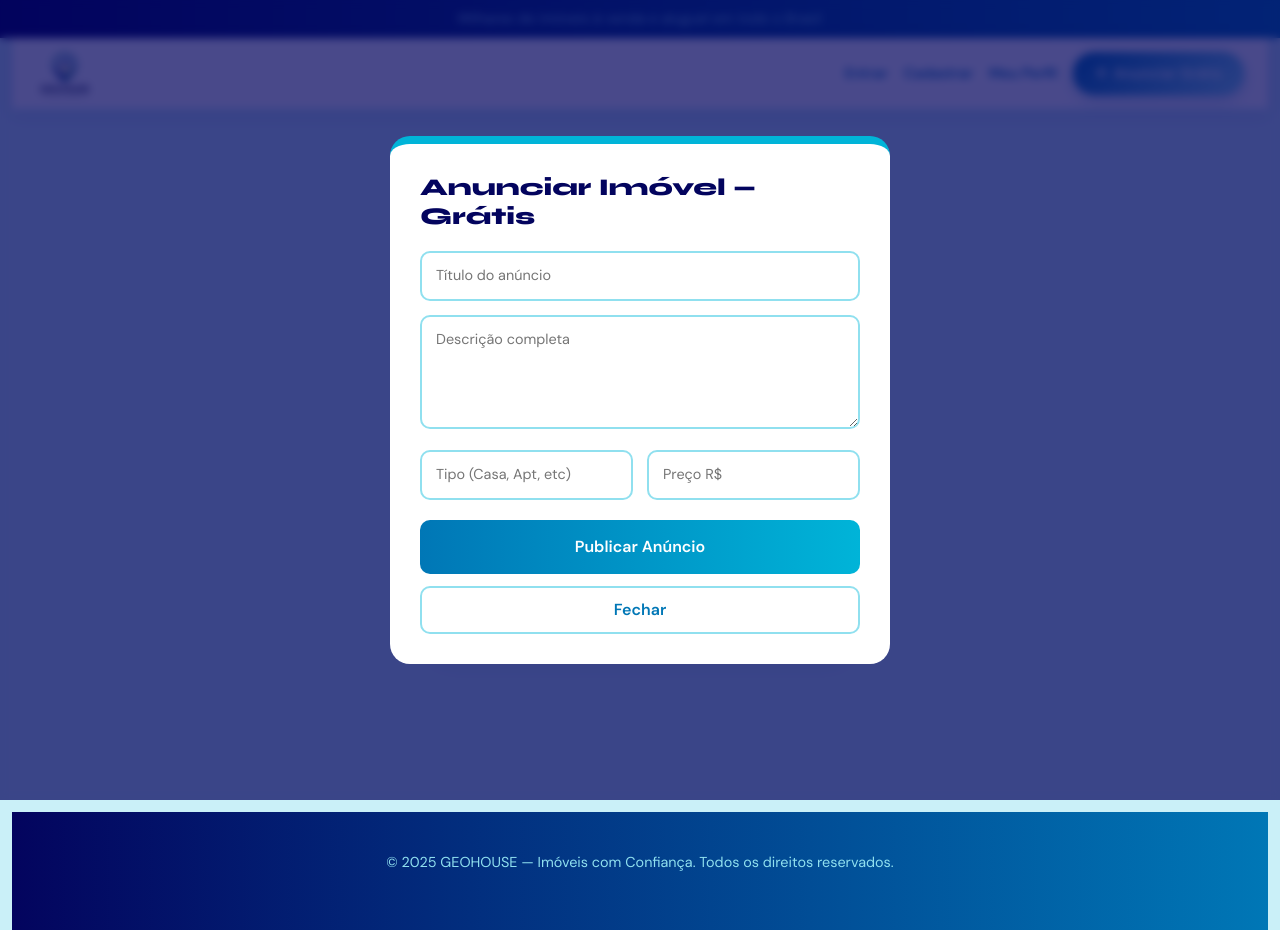
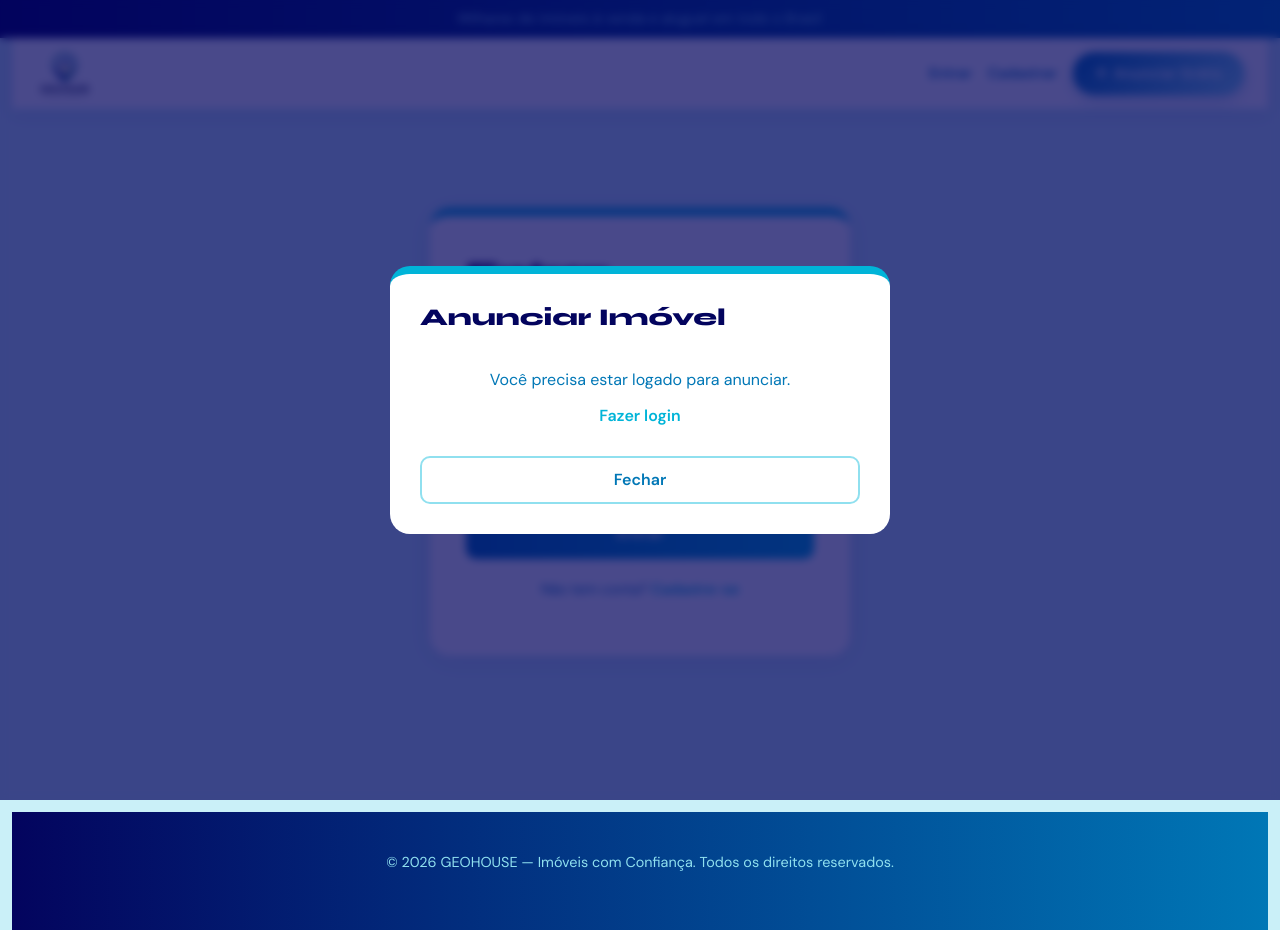
Before and after one commit to jaeno198/cotokin, a Vue app: page /login in a window 1280 px wide. Both pictures are taken after a click on the button "Anunciar Grátis". Built offline with nearby package versions, Linux system fonts and the light colour scheme.

Commit message:
app.vue com apic

```diff
--- a/src/App.vue
+++ b/src/App.vue
@@ -1,23 +1,26 @@
 <template>
   <div id="app">
 
-    <!-- TOP BAR — fora do container para ocupar 100% da largura -->
     <div class="top-bar">
       Milhares de imóveis à venda e aluguel em todo o Brasil
     </div>
 
     <div class="container-fluid">
 
-      <!-- NAVBAR -->
       <header>
         <nav>
           <router-link to="/">
             <img src="@/assets/img/logos/logo.jpeg" alt="GeoHouse" />
           </router-link>
           <div class="nav-actions">
+            <template v-if="!usuarioLogado">
               <router-link to="/login">Entrar</router-link>
               <router-link to="/cadastro">Cadastrar</router-link>
+            </template>
+            <template v-else>
               <router-link to="/perfil">Meu Perfil</router-link>
+              <button class="btn-sair-nav" @click="fazerLogout">Sair</button>
+            </template>
             <button class="btn-anunciar" @click="modalAberto = true">
               <i class="fas fa-plus"></i> Anunciar Grátis
             </button>
@@ -25,27 +28,38 @@
         </nav>
       </header>
 
-      <!-- CONTEÚDO DA ROTA -->
       <router-view :search-query="searchQuery" />
 
-      <!-- FOOTER -->
       <footer>
-        <p>© 2025 GEOHOUSE — Imóveis com Confiança. Todos os direitos reservados.</p>
+        <p>© 2026 GEOHOUSE — Imóveis com Confiança. Todos os direitos reservados.</p>
       </footer>
 
     </div>
 
-    <!-- MODAL — fora do container para sobrepor tudo -->
+    <!-- MODAL ANUNCIAR -->
     <div v-if="modalAberto" class="modal-overlay" @click.self="modalAberto = false">
       <div class="modal-box">
-        <h2>Anunciar Imóvel — Grátis</h2>
-        <input v-model="novoAnuncio.titulo" type="text" placeholder="Título do anúncio" />
+        <h2>Anunciar Imóvel</h2>
+
+        <div v-if="!usuarioLogado" class="modal-aviso">
+          <p>Você precisa estar logado para anunciar.</p>
+          <router-link to="/login" @click="modalAberto = false">Fazer login</router-link>
+        </div>
+
+        <template v-else>
+          <input v-model="novoAnuncio.titulo"   type="text"   placeholder="Título do anúncio" />
           <textarea v-model="novoAnuncio.descricao" placeholder="Descrição completa" rows="4"></textarea>
           <div class="modal-grid">
-          <input v-model="novoAnuncio.tipo" type="text" placeholder="Tipo (Casa, Apt, etc)" />
+            <input v-model="novoAnuncio.tipo"  type="text"   placeholder="Tipo (Casa, Apt, etc)" />
             <input v-model="novoAnuncio.preco" type="number" placeholder="Preço R$" />
           </div>
-        <button class="btn-publicar" @click="publicarAnuncio">Publicar Anúncio</button>
+          <p v-if="erroModal" class="erro-modal">{{ erroModal }}</p>
+          <p v-if="sucessoModal" class="sucesso-modal">{{ sucessoModal }}</p>
+          <button class="btn-publicar" @click="publicarAnuncio" :disabled="enviando">
+            {{ enviando ? 'Publicando...' : 'Publicar Anúncio' }}
+          </button>
+        </template>
+
         <button class="btn-fechar" @click="modalAberto = false">Fechar</button>
       </div>
     </div>
@@ -54,22 +68,45 @@
 </template>
 
 <script setup>
-import { ref } from 'vue'
+import { ref, computed, onMounted } from 'vue'
+import { useRouter } from 'vue-router'
+import { logout } from '@/services/api.js'
 
-const searchQuery = ref('')
-const modalAberto = ref(false)
+const router       = useRouter()
+const searchQuery  = ref('')
+const modalAberto  = ref(false)
+const enviando     = ref(false)
+const erroModal    = ref('')
+const sucessoModal = ref('')
 
 const novoAnuncio = ref({
-  titulo: '',
-  descricao: '',
-  tipo: '',
-  preco: null,
+  titulo: '', descricao: '', tipo: '', preco: null,
 })
 
-function publicarAnuncio() {
-  alert('✅ Anúncio publicado com sucesso!')
+const usuarioLogado = computed(() => !!localStorage.getItem('access_token'))
+
+async function publicarAnuncio() {
+  erroModal.value = ''
+  if (!novoAnuncio.value.titulo || !novoAnuncio.value.preco) {
+    erroModal.value = 'Preencha pelo menos o título e o preço.'
+    return
+  }
+  enviando.value = true
+  try {
+    // Por hora redireciona para o backend quando integração de imóveis estiver pronta
+    sucessoModal.value = '✅ Anúncio enviado! Em breve aparecerá na listagem.'
     novoAnuncio.value = { titulo: '', descricao: '', tipo: '', preco: null }
-  modalAberto.value = false
+    setTimeout(() => { modalAberto.value = false; sucessoModal.value = '' }, 2000)
+  } catch (e) {
+    erroModal.value = e.message || 'Erro ao publicar.'
+  } finally {
+    enviando.value = false
+  }
+}
+
+function fazerLogout() {
+  logout()
+  router.push('/login')
 }
 </script>
 
@@ -81,4 +118,21 @@ header nav a img {
   width: auto;
   object-fit: contain;
 }
+.btn-sair-nav {
+  background: transparent;
+  border: 1px solid var(--agua-cristalina, #ccc);
+  border-radius: 6px;
+  padding: 6px 14px;
+  cursor: pointer;
+  font-family: 'DM Sans', sans-serif;
+  font-size: 0.9rem;
+  color: var(--azul-corporativo, #0077B6);
+  transition: background 0.2s;
+}
+.btn-sair-nav:hover { background: var(--brisa-suave, #f0f8ff); }
+.modal-aviso { text-align: center; padding: 1rem 0; }
+.modal-aviso p { margin-bottom: 12px; color: var(--azul-corporativo, #555); }
+.modal-aviso a { color: var(--ceu-tecnologico, #0077B6); font-weight: 700; text-decoration: none; }
+.erro-modal { color: #dc2626; font-size: 0.85rem; margin-top: 8px; }
+.sucesso-modal { color: #16a34a; font-size: 0.85rem; margin-top: 8px; }
 </style>
```
Lines whose indentation alone changed are shown as unchanged.
